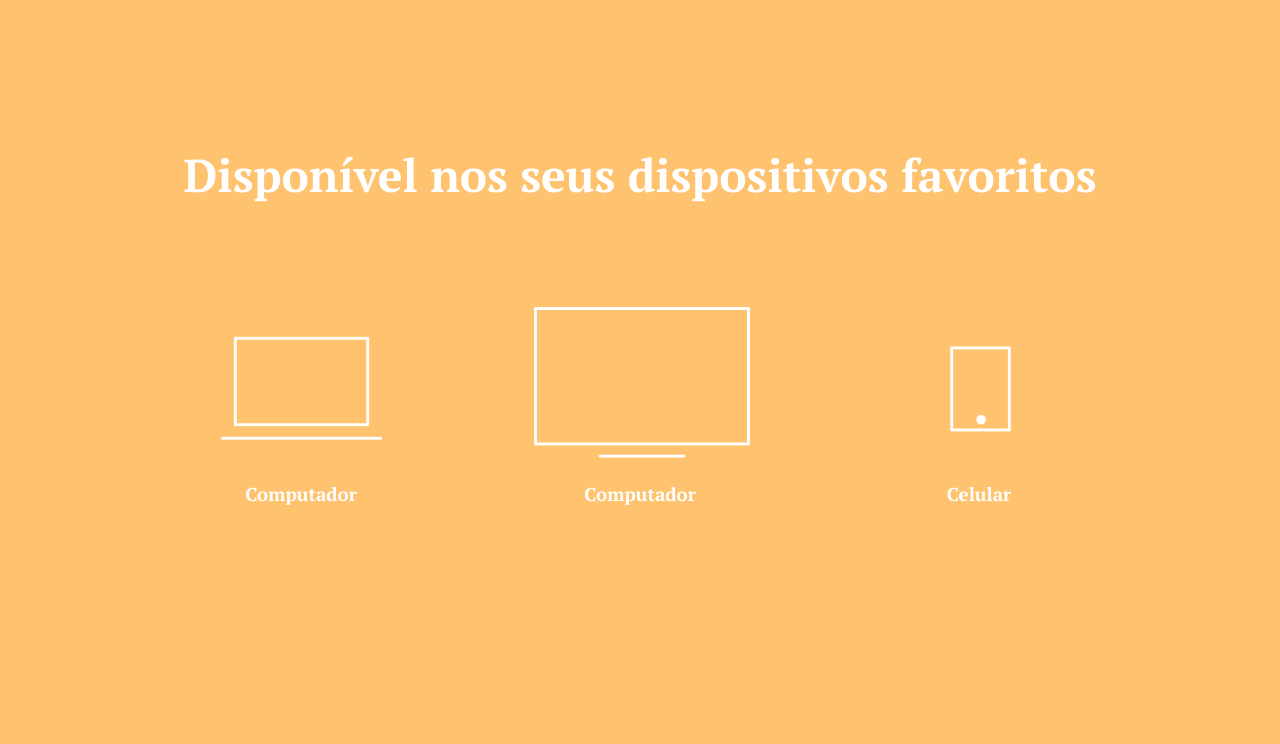
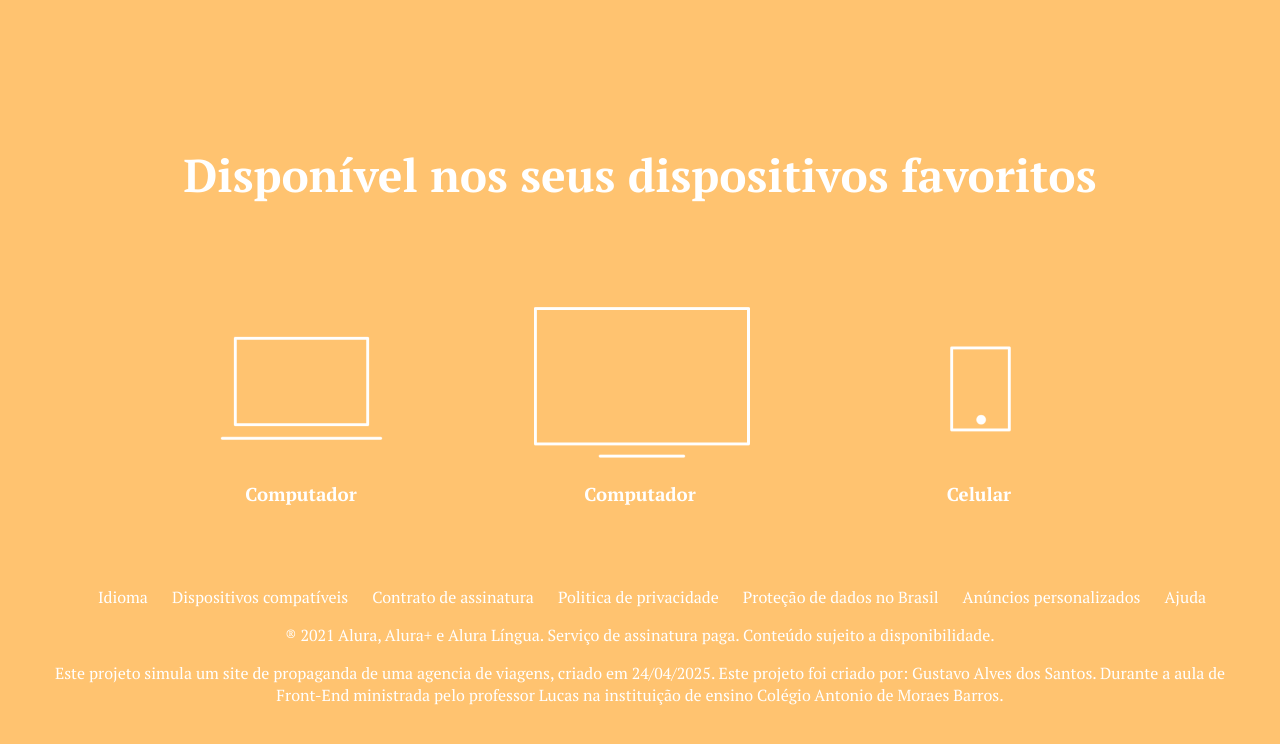
Before and after one commit to Arcane2009/Site-viagens, a plain HTML site: page index.html in a window 1280 px wide. Shown: the part 1936-2680 px from the top of the page. Before the commit the page ends 2522 px from the top, so only its background shows below. Drawn offline with Linux system fonts and the light colour scheme; files whose address does not match are found by name.

Commit message:
Add files via upload

```diff
--- a/index.html
+++ b/index.html
@@ -83,5 +83,32 @@
             </li>
         </ul>
     </section>
+    <footer class="rodape">
+        <ul class="rodape__lista">
+            <li class="lista__link">
+                <a href="#">Idioma</a>
+            </li>
+            <li class="lista__link">
+                <a href="#">Dispositivos compatíveis</a>
+            </li>
+            <li class="lista__link">
+                <a href="#">Contrato de assinatura</a>
+            </li>
+            <li class="lista__link">
+                <a href="#">Politica de privacidade</a>
+            </li>
+            <li class="lista__link">
+                <a href="#">Proteção de dados no Brasil</a>
+            </li>
+            <li class="lista__link">
+                <a href="#">Anúncios personalizados</a>
+            </li>
+            <li class="lista__link">
+                <a href="#">Ajuda</a>
+            </li>
+        </ul>
+        <p class="rodape__texto">® 2021 Alura, Alura+ e Alura Língua. Serviço de assinatura paga. Conteúdo sujeito a disponibilidade.</p>
+        <p class="rodape__texto">Este projeto simula um site de propaganda de uma agencia de viagens, criado em 24/04/2025. Este projeto foi criado por: Gustavo Alves dos Santos. Durante a aula de Front-End ministrada pelo professor Lucas na instituição de ensino Colégio Antonio de Moraes Barros.</p>
+    </footer>
 </body>
 </html>
--- a/style.css
+++ b/style.css
@@ -149,3 +149,40 @@ h1{
 .dispositivos__titulo{
     font-size: 46px;
 }
+.container__botao1:hover{
+    transform: scale(1.1);
+    transition: transform 0.3s;
+    background-color: var(--vermelho);
+}
+.container__botao2:hover{
+    transform: scale(1.1);
+    transition: transform 0.3s;
+    background-color: var(--vermelho);
+}
+.secundario__botao:hover{
+    transform: scale(1.1);
+    transition: transform 0.3s;
+    background-color: #b856fa
+}
+.lista__link a:hover{
+    color: yellow;
+}
+.rodape{
+    text-align: center;
+    margin: 3em 3em;
+}
+.rodape__lista{
+    display: flex;
+    justify-content: center;
+    list-style-type: none;
+    margin-top: 1em;
+}
+.lista__link a{
+    text-decoration: none;
+    color: var(--branco);
+    margin-left: 1.5em;
+}
+.rodape__texto{
+    margin: 1em 0;
+    color: var(--branco);
+}
```
